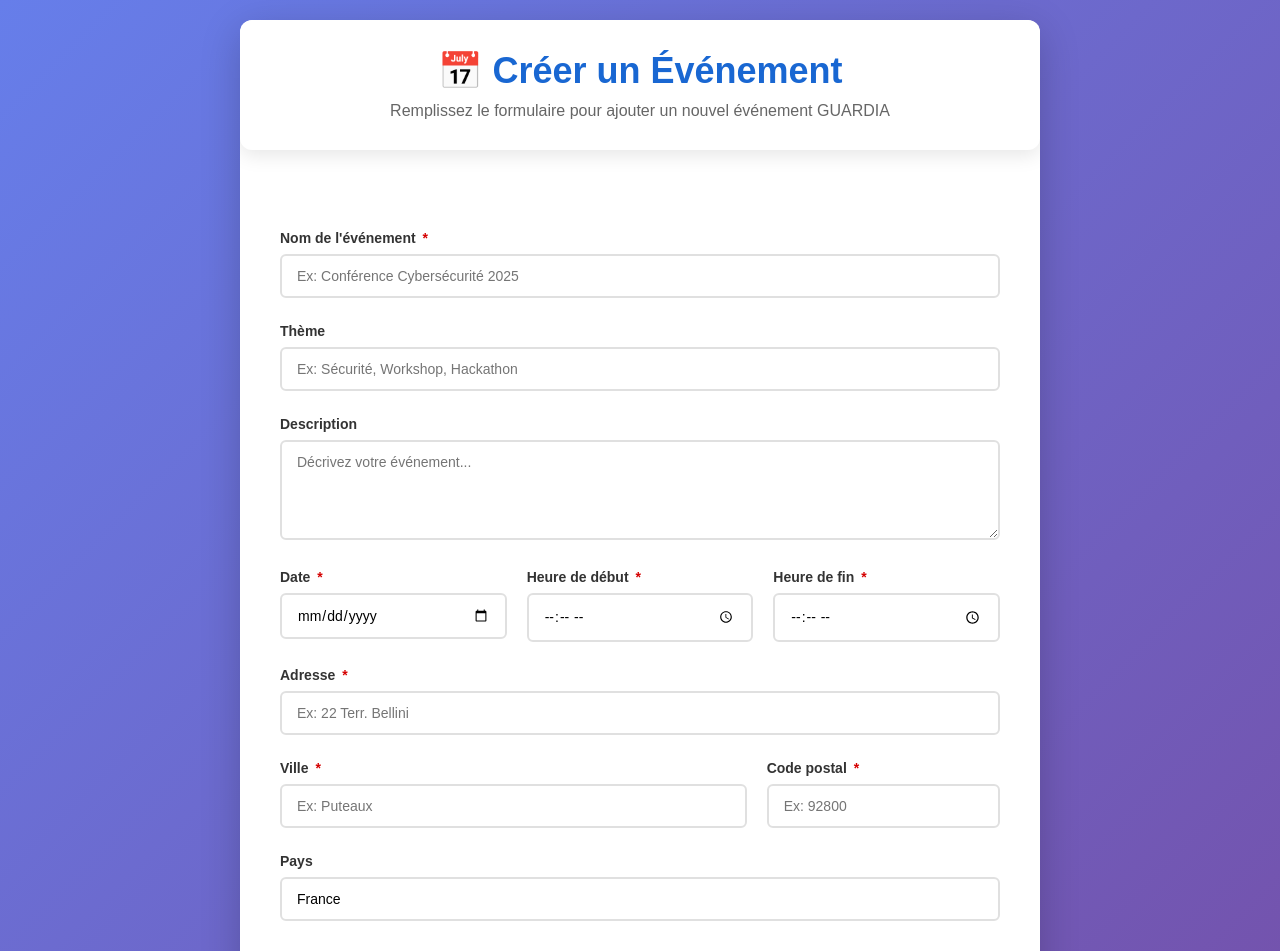
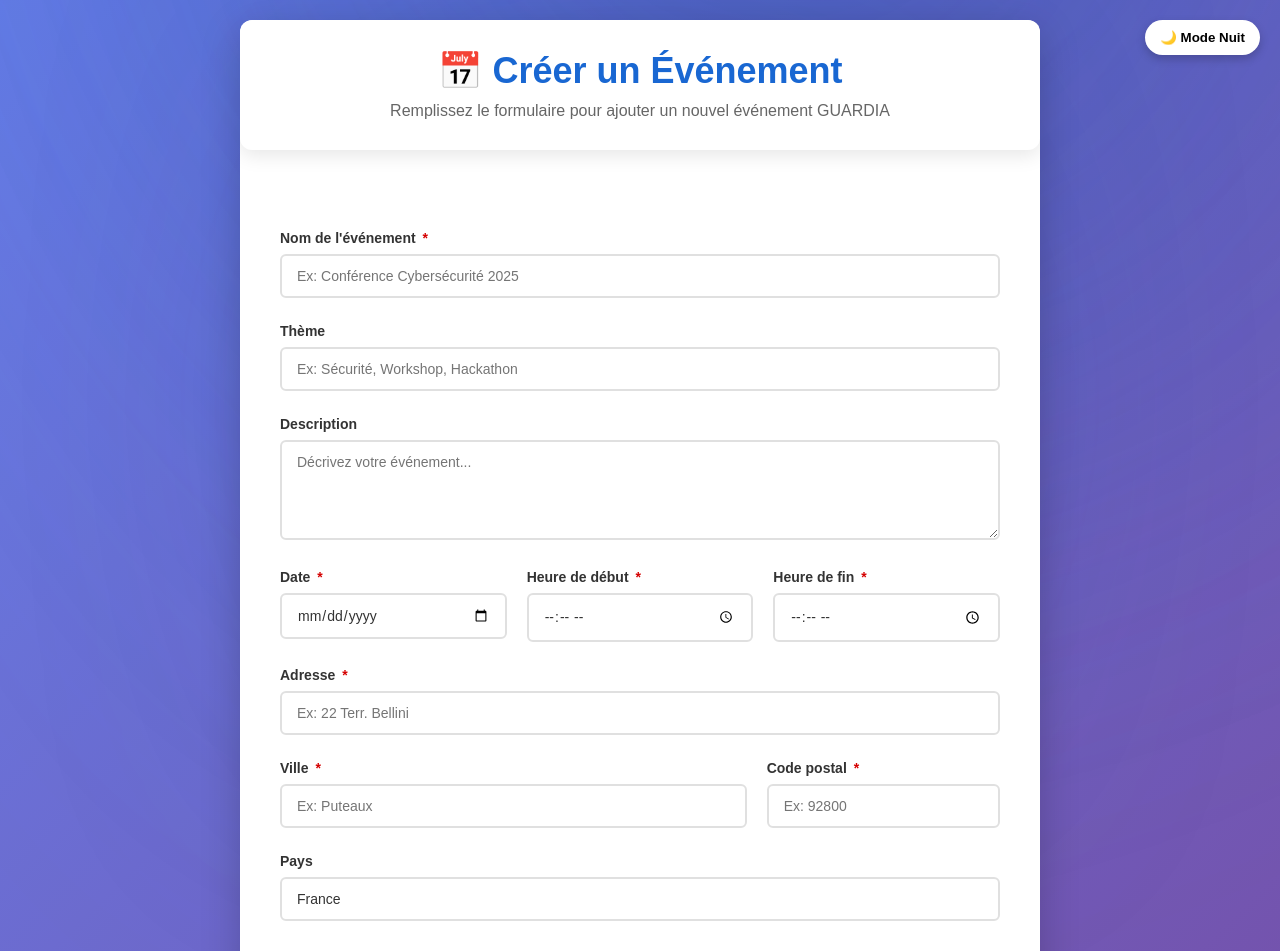
Before and after one commit to ch4tbl4nc/Projet_DevSecOps, a PHP site: page /views/create_event.html in a window 1280 px wide; the page is wider, and only the part inside the window is pictured. Shown: the top 951 px of that part. Run offline with PHP 8.4, Linux system fonts and the light colour scheme.

Commit message:
Mode Jour & Nuit

```diff
--- a/public/css/dashboard.css
+++ b/public/css/dashboard.css
@@ -1,38 +1,74 @@
+/* ========== CONFIGURATION DES COULEURS (VARIABLES) ========== */
+:root {
+  /* --- COULEURS JOUR (Ton code original) --- */
+  --bg-body: linear-gradient(135deg, #667eea 0%, #764ba2 100%);
+  --bg-card: white;
+  --text-main: #333;
+  --text-sec: #666;
+  --title-color: #1967d2;
+  --border-color: #e0e0e0;         /* Gris clair pour les inputs */
+  --main-border: 0px solid transparent; /* Pas de bordure sur les gros blocs le jour */
+  --shadow: 0 5px 20px rgba(0,0,0,0.1);
+  --input-bg: white;
+  --bttn: #1967d2;
+  --bttn-text: #FFFFFF;
+}
+
+[data-theme="dark"] {
+  /* --- COULEURS NUIT (Fond noir + Bordures bleues) --- */
+  --bg-body: #000000;
+  --bg-card: #100036ad;
+  --text-main: #828282;
+  --text-sec: #aaaaaa;
+  --title-color: #bcbcbc;
+  --border-color: #003175;         /* Bordures des inputs en BLEU */
+  --main-border: 2px solid #002d6b; /* Bordure BLEUE autour des gros blocs */
+  --shadow: none;
+  --input-bg: #000000;
+  --bttn: #002d6b;
+  --bttn-text: #bcbcbc;
+}
+
 /* ========== STYLES GLOBAUX ========== */
 * {
   margin: 0;
   padding: 0;
   box-sizing: border-box;
+  /* Petite animation pour que le changement soit fluide */
+  transition: background 0.3s, color 0.3s, border-color 0.3s;
 }
 
 body {
   font-family: 'Arial', sans-serif;
-  background: linear-gradient(135deg, #667eea 0%, #764ba2 100%);
+  background: var(--bg-body); /* VARIABLE */
   min-height: 100vh;
   padding: 20px;
   padding-bottom: 50px;
+  color: var(--text-main); /* VARIABLE */
 }
 
 /* ========== HEADER ========== */
 .header {
   text-align: center;
   margin-bottom: 40px;
-  background: white;
+  background: var(--bg-card); /* VARIABLE */
   padding: 30px;
   border-radius: 12px;
-  box-shadow: 0 5px 20px rgba(0,0,0,0.1);
+  box-shadow: var(--shadow); /* VARIABLE */
   max-width: 1200px;
   margin: 0 auto 40px auto;
+  border: var(--main-border); /* VARIABLE (Bordure bleue en nuit) */
+
 }
 
 .header h1 {
-  color: #1967d2;
+  color: var(--title-color); /* VARIABLE */
   font-size: 36px;
   margin-bottom: 10px;
 }
 
 .header p {
-  color: #666;
+  color: var(--text-sec); /* VARIABLE */
   font-size: 16px;
 }
 
@@ -61,10 +97,11 @@ body {
 .container {
   max-width: 800px;
   margin: 0 auto;
-  background: white;
+  background: var(--bg-card); /* VARIABLE */
   border-radius: 12px;
   box-shadow: 0 10px 40px rgba(0,0,0,0.2);
   overflow: hidden;
+  border: var(--main-border); /* VARIABLE */
 }
 
 /* ========== FORMULAIRE (INDEX.HTML) ========== */
@@ -94,11 +132,14 @@ body {
 .form-group select {
   width: 100%;
   padding: 12px 15px;
-  border: 2px solid #e0e0e0;
+  background: var(--input-bg); /* VARIABLE */
+  color: var(--text-main);     /* VARIABLE */
+  border: 2px solid var(--border-color); /* VARIABLE */
   border-radius: 6px;
   font-size: 14px;
   font-family: inherit;
   transition: border-color 0.3s;
+
 }
 
 .form-group input:focus,
@@ -308,12 +367,87 @@ body {
   .form-row-3 {
     grid-template-columns: 1fr;
   }
-
   .header h1 {
     font-size: 28px;
   }
-
   .map-container {
     height: 350px;
   }
 }
+
+
+
+
+
+
+
+.cercle1 {
+    position: absolute;
+    top: 3%;               /* centre vertical */
+    left: 3%;              /* centre horizontal */
+    transform: translate(-50%, -50%);
+    width: 600px;           /* diamètre */
+    height: 600px;
+    border-radius: 50%;     /* cercle parfait */
+    background: radial-gradient(circle, rgb(31, 72, 161) 0%, rgba(31, 72, 161) 70%);
+    filter: blur(350px);     /* flou intense sur tout le cercle */
+    z-index: 0;             /* derrière autres éléments si nécessaire */
+}
+
+.cercle2 {
+    position: absolute;
+    top: 50%;               /* centre vertical */
+    left: 50%;              /* centre horizontal */
+    transform: translate(-50%, -50%);
+    width: 300px;           /* diamètre */
+    height: 300px;
+    border-radius: 50%;     /* cercle parfait */
+    background: radial-gradient(circle, rgb(31, 72, 161) 0%, rgba(31, 72, 161) 70%);
+    filter: blur(190px);     /* flou intense sur tout le cercle */
+    z-index: 0;             /* derrière autres éléments si nécessaire */
+}
+
+.cercle3 {
+    position: absolute;
+    top: 90%;               /* centre vertical */
+    left: 90%;              /* centre horizontal */
+    transform: translate(-50%, -50%);
+    width: 600px;           /* diamètre */
+    height: 600px;
+    border-radius: 50%;     /* cercle parfait */
+    background: radial-gradient(circle, rgb(31, 72, 161) 0%, rgba(31, 72, 161) 70%);
+    filter: blur(350px);     /* flou intense sur tout le cercle */
+    z-index: 0;          /* derrière autres éléments si nécessaire */
+}
+
+
+.orbit {
+    position: absolute;
+    width: 100vw;
+    height: 100vh;
+    top: 0;
+    left: 0;
+    pointer-events: none;
+    z-index: -100;
+}
+
+/* cercle 1 tourne lentement */
+.orbit1 {
+    animation: rotate1 3s linear infinite;
+}
+
+/* cercle 3 tourne dans l'autre sens */
+.orbit3 {
+    animation: rotate3 2s linear infinite;
+}
+
+/* ANIMATIONS */
+@keyframes rotate1 {
+    from { transform: rotate(0deg); }
+    to   { transform: rotate(360deg); }
+}
+
+@keyframes rotate3 {
+    from { transform: rotate(360deg); }
+    to   { transform: rotate(0deg); }
+}
--- a/public/index.html
+++ b/public/index.html
@@ -11,12 +11,11 @@
 
 <body>
 
-<div class="ecran-fixe"></div>
+<div class="ecran-fixe">
 <div class="boutons-container">
     <a href="./views/login.html" class="btn-rectangle">Se connecter</a>
     <a href="./views/register.html" class="btn-rectangle">S'inscrire</a>
 </div>
-
 
 <div class="orbit orbit1">
     <div class="cercle1"></div>
@@ -39,7 +38,7 @@
   <div class="bar-bottom-2"></div>
   <div class="bar-bottom-1"></div>
 </div>
-
+</div>
 
 
     <section>
--- a/public/style.css
+++ b/public/style.css
@@ -146,8 +146,8 @@ body, html {
 
 .boutons-container {
     position: absolute;        /*  tu peux maintenant le déplacer */
-    top: 41%;                 /* ajuste comme tu veux */
-    left: 73%;                /* ajuste comme tu veux */
+    top: 38%;                 /* ajuste comme tu veux */
+    left: 74%;                /* ajuste comme tu veux */
 
     display: flex;
     flex-direction: column;
--- a/public/views/create_event.html
+++ b/public/views/create_event.html
@@ -4,10 +4,13 @@
     <title>Créer un Événement - GUARDIA</title>
     <meta charset="utf-8">
     <meta name="viewport" content="width=device-width,initial-scale=1">
-    <link rel="stylesheet" href="../css/dashboard.css">
-  </head>
+    <link rel="stylesheet" href="../css/dashboard.css"> </head>
   <body>
-    <!-- Cercles d'ambiance animés -->
+
+    <button id="theme-btn" style="position:fixed; top:20px; right:20px; z-index:1000; padding:10px 15px; border-radius:30px; border:none; background:white; cursor:pointer; font-weight:bold; box-shadow:0 4px 10px rgba(0,0,0,0.2);">
+      🌙 Mode Nuit
+    </button>
+
     <div class="orbit orbit1">
       <div class="cercle1"></div>
     </div>
@@ -30,7 +33,6 @@
         </div>
 
         <form id="event-form" method="POST" action="create_event.php">
-          <!-- Informations générales -->
           <div class="form-group">
             <label for="name">Nom de l'événement <span class="required">*</span></label>
             <input type="text" id="name" name="name" required placeholder="Ex: Conférence Cybersécurité 2025">
@@ -46,7 +48,6 @@
             <textarea id="description" name="description" placeholder="Décrivez votre événement..."></textarea>
           </div>
 
-          <!-- Date et heures -->
           <div class="form-row">
             <div class="form-group">
               <label for="date">Date <span class="required">*</span></label>
@@ -62,9 +63,6 @@
             </div>
           </div>
 
-
-
-          <!-- Adresse -->
           <div class="form-group">
             <label for="address">Adresse <span class="required">*</span></label>
             <input type="text" id="address" name="address" required placeholder="Ex: 22 Terr. Bellini">
@@ -86,7 +84,6 @@
             <input type="text" id="country" name="country" value="France" placeholder="France">
           </div>
 
-          <!-- Aperçu de la carte -->
           <div class="map-preview">
             <iframe id="map-iframe" src=""></iframe>
           </div>
@@ -97,7 +94,35 @@
     </div>
 
     <script>
-      // Mise à jour de la carte en temps réel
+      /* === SCRIPT MODE NUIT (AJOUTÉ) === */
+      const btn = document.getElementById('theme-btn');
+      const html = document.documentElement;
+
+      // Charger le thème sauvegardé
+      if(localStorage.getItem('theme') === 'dark') {
+        html.setAttribute('data-theme', 'dark');
+        btn.textContent = '☀️ Mode Jour';
+        btn.style.background = '#1967d2';
+        btn.style.color = 'white';
+      }
+
+      btn.addEventListener('click', () => {
+        if (html.getAttribute('data-theme') === 'dark') {
+          html.removeAttribute('data-theme');
+          localStorage.setItem('theme', 'light');
+          btn.textContent = '🌙 Mode Nuit';
+          btn.style.background = 'white';
+          btn.style.color = 'black';
+        } else {
+          html.setAttribute('data-theme', 'dark');
+          localStorage.setItem('theme', 'dark');
+          btn.textContent = '☀️ Mode Jour';
+          btn.style.background = '#1967d2';
+          btn.style.color = 'white';
+        }
+      });
+
+      /* === TON SCRIPT ORIGINAL === */
       const addressInput = document.getElementById('address');
       const cityInput = document.getElementById('city');
       const postalCodeInput = document.getElementById('postal_code');
@@ -117,18 +142,12 @@
         }
       }
 
-      // Écouteurs d'événements pour mettre à jour la carte
       addressInput.addEventListener('input', updateMap);
       cityInput.addEventListener('input', updateMap);
       postalCodeInput.addEventListener('input', updateMap);
       countryInput.addEventListener('input', updateMap);
 
-      // Gestion du formulaire
       document.getElementById('event-form').addEventListener('submit', function(e) {
-        // Pour tester sans PHP, décommentez la ligne suivante
-        // e.preventDefault();
-
-        // Validation des heures
         const heureDebut = document.getElementById('heure_debut').value;
         const heureFin = document.getElementById('heure_fin').value;
 
@@ -137,17 +156,8 @@
           e.preventDefault();
           return false;
         }
-
-        // Afficher un message de succès (pour test sans PHP)
-        // document.getElementById('success-message').style.display = 'block';
-        // setTimeout(() => {
-        //   document.getElementById('event-form').reset();
-        //   mapIframe.src = '';
-        //   document.getElementById('success-message').style.display = 'none';
-        // }, 3000);
       });
 
-      // Définir la date minimale à aujourd'hui
       const today = new Date().toISOString().split('T')[0];
       document.getElementById('date').setAttribute('min', today);
     </script>
```
Also changed, not shown: other parts of public/css/dashboard.css (+32 -13 lines), public/views/dashboard_event.html (+17 -0 lines).
